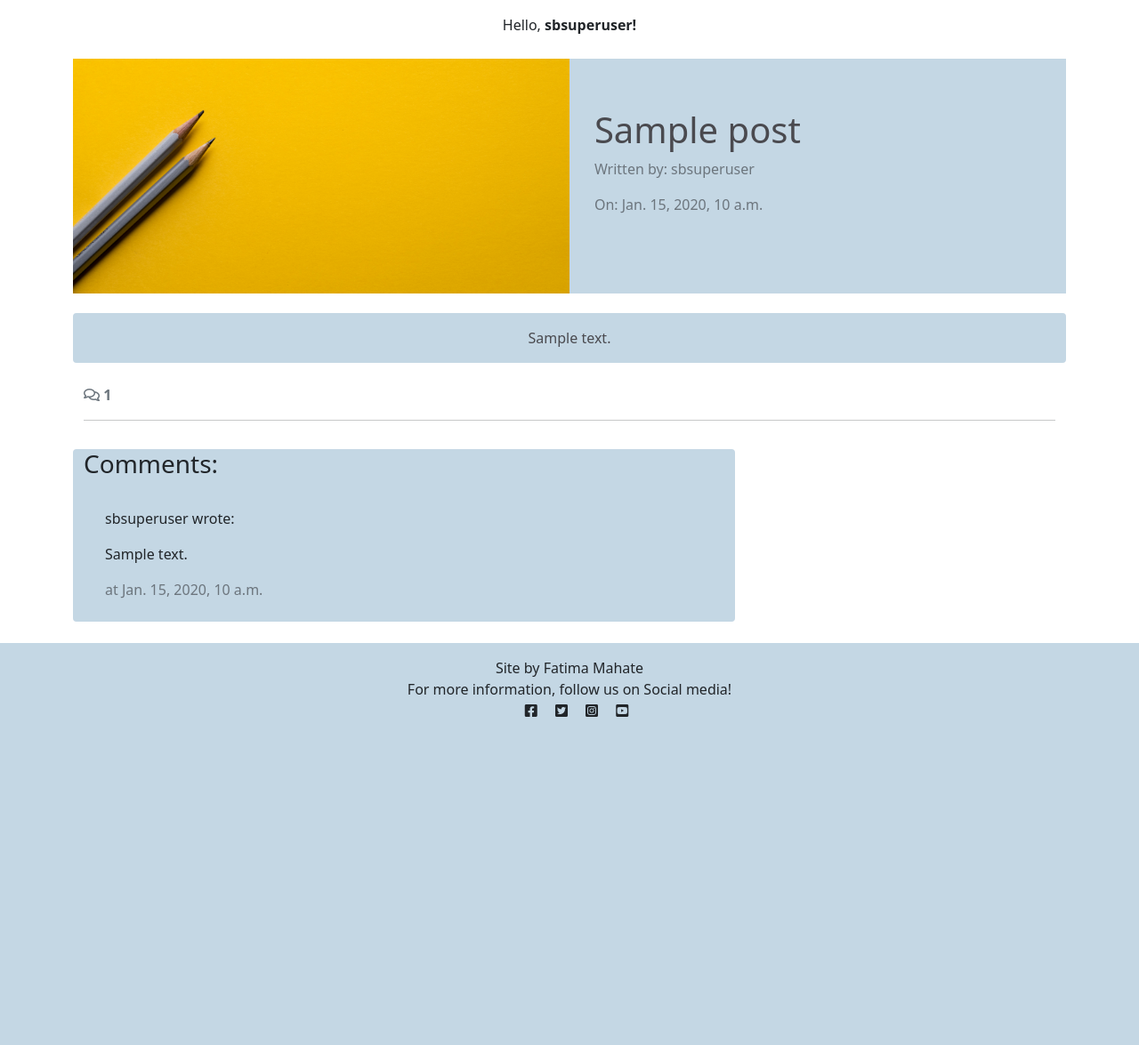
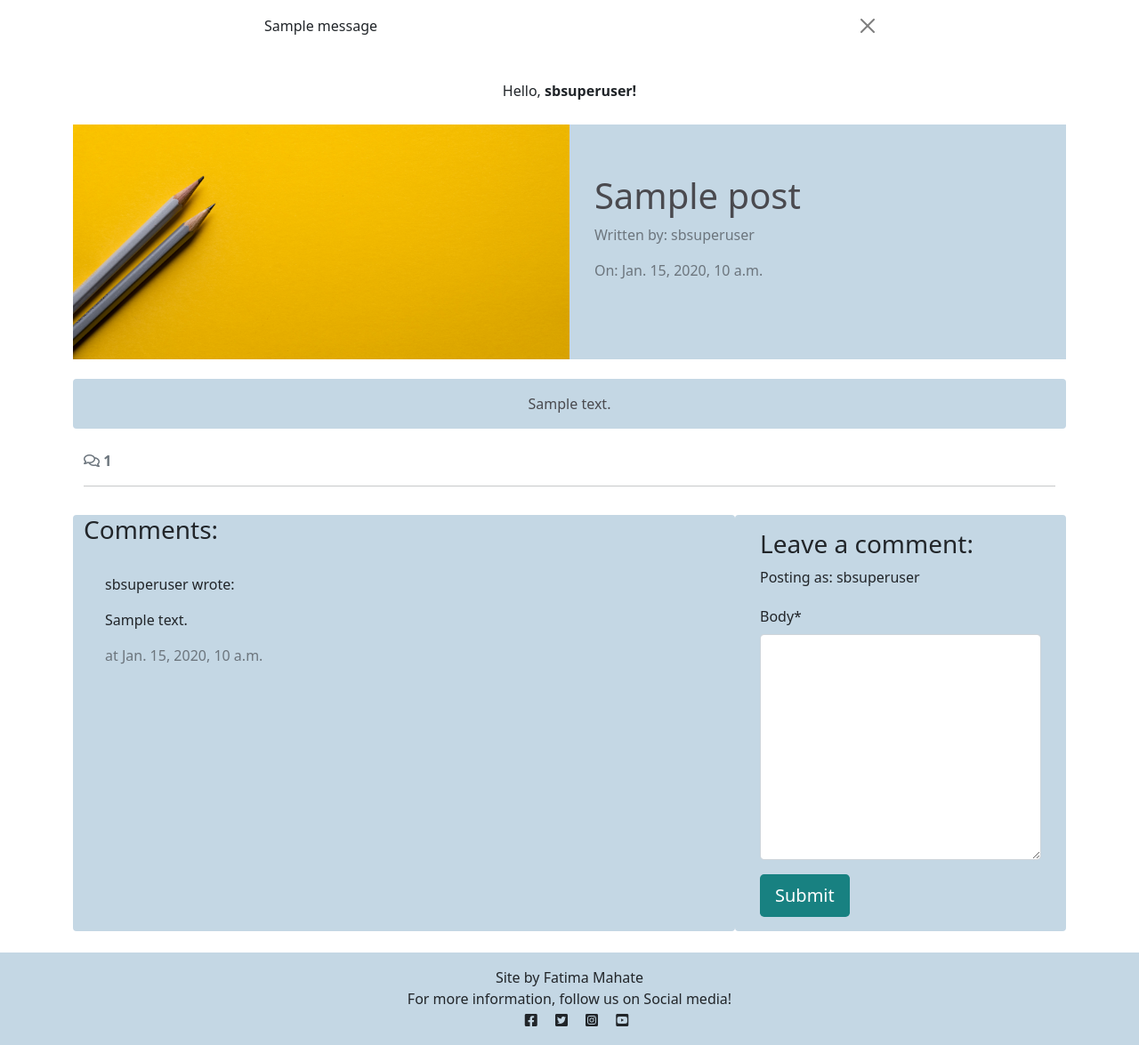
Before and after one commit to fatimamahate/studybuddies, a Django app: a page that uses templates/base.html in a window 1280 px wide. Shown: the part 86-1261 px from the top of the page at 89% size. Before the commit the page ends 892 px from the top, so only its background shows below. Run offline with Django 4.2, Linux system fonts and the light colour scheme; a user stored in the database is signed in; data comes from the database, SQL or seed files in the repository; tables that the repository leaves empty hold one stand-in row (values such as "Sample post"); one stand-in notice (Sample message) is shown; parts of the project's set-up code (start-up, migrations or seed data) failed here and were passed over; some libraries are stand-ins or nearby versions.

Commit message:
create a comment form and edit the signup.html page to add correct links

```diff
--- a/requirements.txt
+++ b/requirements.txt
@@ -1,7 +1,9 @@
 asgiref==3.8.1
+crispy-bootstrap5==0.7
 dj-database-url==0.5.0
 Django==4.2.14
 django-allauth==0.57.2
+django-crispy-forms==2.3
 django-summernote==0.8.20.0
 gunicorn==20.1.0
 oauthlib==3.2.2
--- /dev/null
+++ b/studyexamtips/forms.py
@@ -0,0 +1,8 @@
+from .models import Comment
+from django import forms
+
+
+class CommentForm(forms.ModelForm):
+    class Meta:
+        model = Comment
+        fields = ('body',)
--- a/studyexamtips/models.py
+++ b/studyexamtips/models.py
@@ -29,7 +29,7 @@ class Post(models.Model):
         return f"{self.title} by {self.author}"
 
 class Comment(models.Model):
-    post = models.ForeignKey(Post, on_delete=models.CASCADE, related_name="comment")
+    post = models.ForeignKey(Post, on_delete=models.CASCADE, related_name="comments")
     author = models.ForeignKey(User, on_delete=models.CASCADE, related_name="comment_author")
     nickname = models.CharField(max_length=30)
     body = models.TextField()
--- a/studyexamtips/templates/studyexamtips/post_detail.html
+++ b/studyexamtips/templates/studyexamtips/post_detail.html
@@ -1,6 +1,6 @@
 {% extends 'base.html' %} {% block content %}
 {% load static %}
-
+{% load crispy_forms_tags %}
 
 <div class="masthead">
     <div class="container">
@@ -51,7 +51,7 @@
       <div class="card-body">
         <!-- We want a for loop inside the empty control tags
           to iterate through each comment in comments -->
-        {% for comment in comment %}
+        {% for comment in comments %}
         <div class="p-2 comments
           {% if not comment.approved and comment.author == user %}
           faded{% elif not comment.approved %} d-none{% endif %}">
@@ -74,6 +74,24 @@
         {% endfor %}
       </div>
     </div>
+    <!-- Creating New Comments -->
+    <div class="col-md-4 card mb-4 mt-3">
+      <div class="card-body">
+        {% if user.is_authenticated %}
+        <h3>Leave a comment:</h3>
+        <p>Posting as: {{ user.username }}</p>
+        <form id="commentForm" method="post"
+          style="margin-top: 1.3em;">
+          {{ comment_form | crispy }}
+          {% csrf_token %}
+          <button id="submitButton" type="submit"
+            class="btn btn-signup btn-lg">Submit</button>
+        </form>
+        {% else %}
+        <p>Log in to leave a comment</p>
+        {% endif %}
+      </div>
+    </div>
   </div>
 </div>
 {% endblock content %}
--- a/studyexamtips/views.py
+++ b/studyexamtips/views.py
@@ -7,7 +7,9 @@
 
 from django.shortcuts import render, get_object_or_404
 from django.views import generic
+from django.contrib import messages
 from .models import Post
+from .forms import CommentForm
 
 class PostList(generic.ListView):
     queryset = Post.objects.filter(status=1).order_by("post_created_on")
@@ -60,16 +62,30 @@ def post_detail(request, slug):
 
     queryset = Post.objects.filter(status=1)
     post = get_object_or_404(queryset, slug=slug)
-    comment = post.comment.all().order_by("-comment_created_on")
-    comment_count = post.comment.filter(approved=True).count()
+    comments = post.comments.all().order_by("-comment_created_on")
+    comment_count = post.comments.filter(approved=True).count()
+    if request.method == "POST":
+        comment_form = CommentForm(data=request.POST)
+        if comment_form.is_valid():
+            comment = comment_form.save(commit=False)
+            comment.author = request.user
+            comment.post = post
+            comment.save()
+            messages.add_message(
+                request, messages.SUCCESS,
+                'Comment submitted and awaiting approval'
+            )
+
+    comment_form = CommentForm()
 
     return render(
         request,
         "studyexamtips/post_detail.html",
         {
             "post": post,
-            "comment": comment,
+            "comments": comments,
             "comment_count": comment_count,
+            "comment_form": comment_form
         }
 
     )
--- a/templates/base.html
+++ b/templates/base.html
@@ -83,6 +83,21 @@
             </div>
         </div>
     </nav>
+    <!-- displaying Django messages -->
+    <div class="container">
+        <div class="row">
+        <div class="col-md-8 offset-md-2">
+            {% for message in messages %}
+            <div class="alert {{ message.tags }} alert-dismissible
+            fade show" id="msg" role="alert">
+            {{ message | safe }}
+            <button type="button" class="btn-close"
+                data-bs-dismiss="alert" aria-label="Close"></button>
+            </div>
+            {% endfor %}
+        </div>
+        </div>
+    </div>
 
     <main class="flex-shrink-0 main-bg">
         {% if user.is_authenticated %}
```
Also changed, not shown: studybuddies/settings.py (+6 -1 lines), templates/account/signup.html (+4 -4 lines), studyexamtips/migrations/0008_alter_comment_post.py (added).
